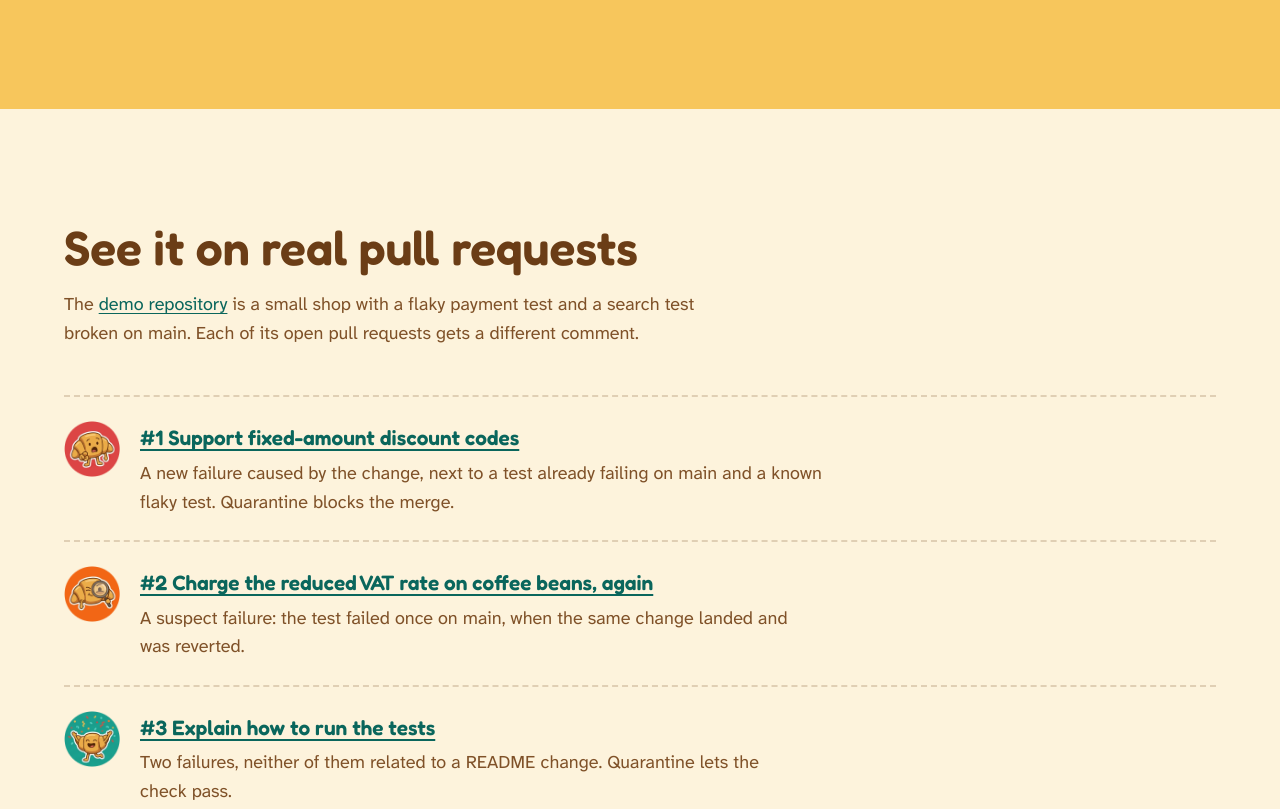
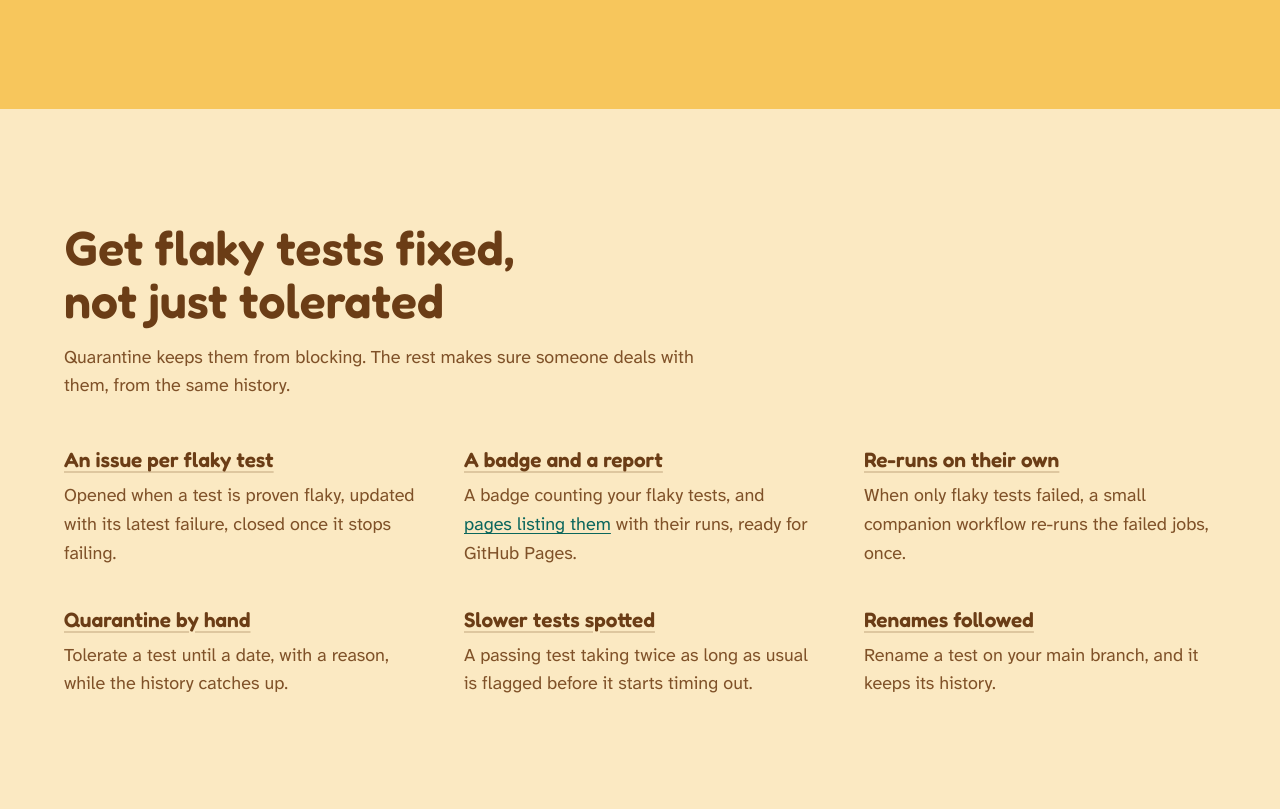
Before and after one commit to actions-marketplace-validations/tashikomaaa_notmyfault, a website: page site/index.html in a window 1280 px wide. Shown: the part 4922-5731 px from the top of the page. Drawn offline with Linux system fonts and the light colour scheme; files whose address does not match are found by name.

Commit message:
Show how notmyfault gets flaky tests fixed on the website and in the README

```diff
--- a/site/index.html
+++ b/site/index.html
@@ -222,6 +222,41 @@ jobs:
       </div>
     </section>
 
+    <section class="band band-alt" aria-labelledby="fixed-title">
+      <div class="wrap">
+        <div class="section-head">
+          <h2 id="fixed-title">Get flaky tests fixed, not just tolerated</h2>
+          <p>Quarantine keeps them from blocking. The rest makes sure someone deals with them, from the same history.</p>
+        </div>
+        <dl class="facts facts-wide">
+          <div>
+            <dt><a href="https://github.com/tashikomaaa/notmyfault/blob/main/docs/configuration.md#flaky-issues">An issue per flaky test</a></dt>
+            <dd>Opened when a test is proven flaky, updated with its latest failure, closed once it stops failing.</dd>
+          </div>
+          <div>
+            <dt><a href="https://github.com/tashikomaaa/notmyfault/blob/main/docs/recipes.md#show-a-flaky-tests-badge">A badge and a report</a></dt>
+            <dd>A badge counting your flaky tests, and <a href="https://tashikomaaa.github.io/notmyfault-demo/">pages listing them</a> with their runs, ready for GitHub Pages.</dd>
+          </div>
+          <div>
+            <dt><a href="https://github.com/tashikomaaa/notmyfault/blob/main/docs/recipes.md#re-run-flaky-failures-automatically">Re-runs on their own</a></dt>
+            <dd>When only flaky tests failed, a small companion workflow re-runs the failed jobs, once.</dd>
+          </div>
+          <div>
+            <dt><a href="https://github.com/tashikomaaa/notmyfault/blob/main/docs/quarantine.md#quarantine-tests-by-hand">Quarantine by hand</a></dt>
+            <dd>Tolerate a test until a date, with a reason, while the history catches up.</dd>
+          </div>
+          <div>
+            <dt><a href="https://github.com/tashikomaaa/notmyfault/blob/main/docs/verdicts.md#slower-tests">Slower tests spotted</a></dt>
+            <dd>A passing test taking twice as long as usual is flagged before it starts timing out.</dd>
+          </div>
+          <div>
+            <dt><a href="https://github.com/tashikomaaa/notmyfault/blob/main/docs/how-it-works.md#renamed-tests">Renames followed</a></dt>
+            <dd>Rename a test on your main branch, and it keeps its history.</dd>
+          </div>
+        </dl>
+      </div>
+    </section>
+
     <section class="band" id="demo" aria-labelledby="demo-title">
       <div class="wrap">
         <div class="section-head">
--- a/site/style.css
+++ b/site/style.css
@@ -726,6 +726,16 @@ pre code {
   margin: 3rem 0 0;
 }
 
+.facts-wide {
+  grid-template-columns: repeat(3, minmax(0, 1fr));
+  gap: 2.5rem 3rem;
+}
+
+.facts dt a {
+  color: inherit;
+  text-decoration-color: var(--line);
+}
+
 .facts dt {
   font-family: var(--font-display);
   font-size: 1.3rem;
```
Also changed, not shown: README.md.
